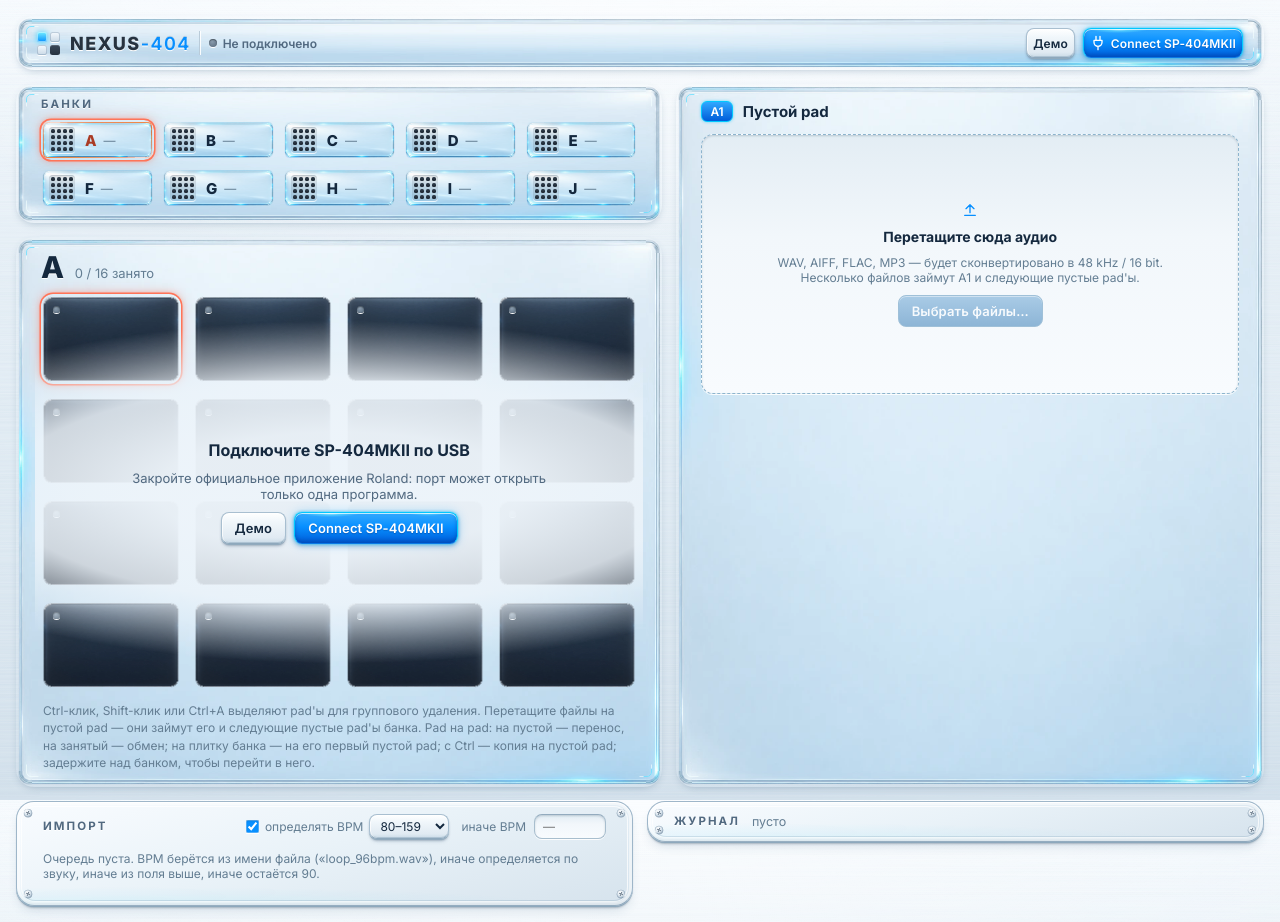
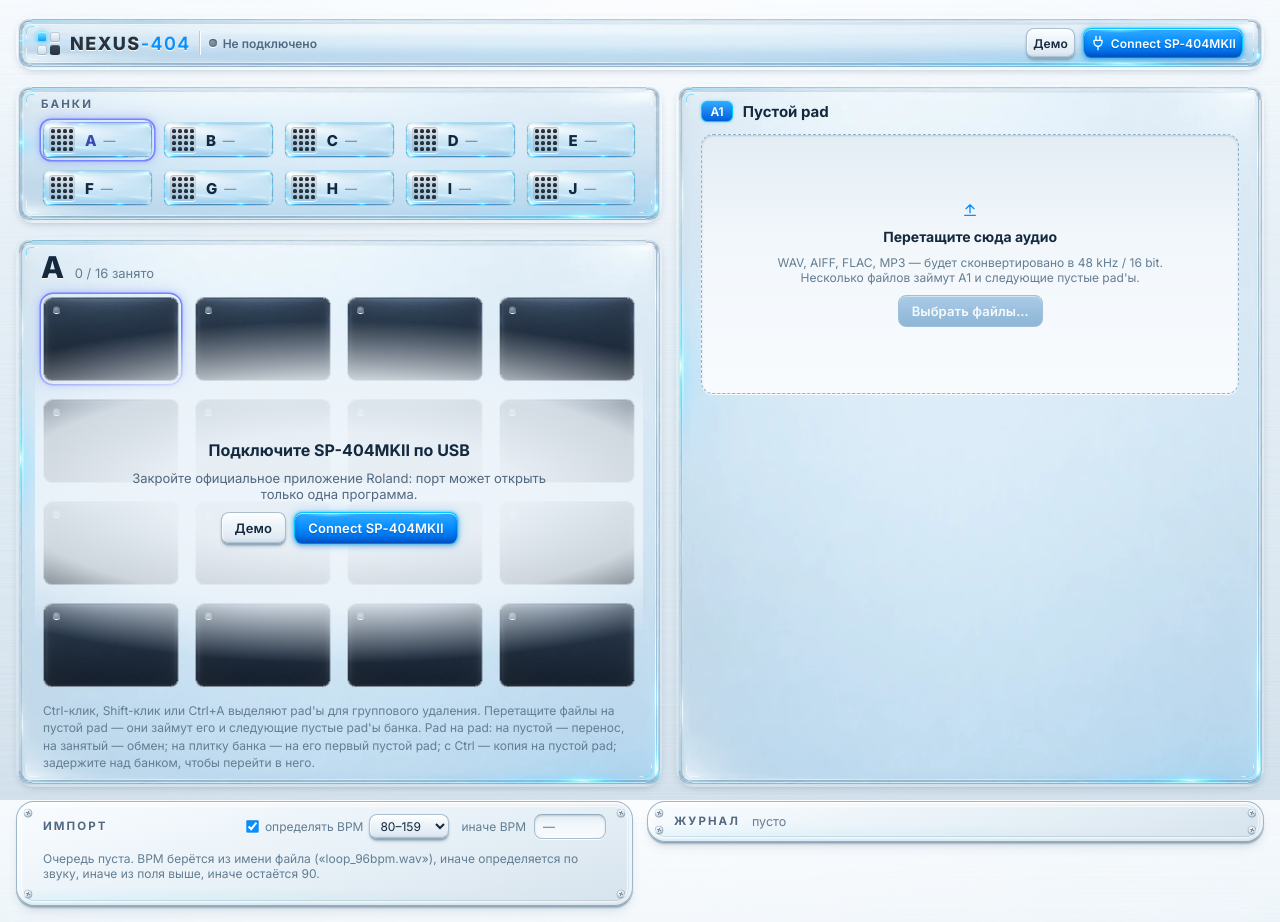
Before and after one commit to MaxMaximoff/nexus-404, a Preact app in the folder app/: page / in a window 1280 px wide. Built offline with nearby package versions, Linux system fonts and the light colour scheme.

Commit message:
style: cool selected bank and pad accents to periwinkle

```diff
--- a/app/src/ui/styles.css
+++ b/app/src/ui/styles.css
@@ -20,10 +20,10 @@
   --blue: #078fff;
   --blue-deep: #005dd9;
   --glint: #e9fdff;
-  /* Current bank/pad: a warm accent distinct from the cyan navigation and drop cues. */
-  --selection-edge: #ff7458;
-  --selection-ink: #aa3b24;
-  --selection-glow: 0 0 0 1.5px var(--selection-edge), 0 0 5px #ff7458b3, 0 0 14px #ff745866;
+  /* Current bank/pad: cool periwinkle, distinct from cyan navigation and drop cues. */
+  --selection-edge: #7785ff;
+  --selection-ink: #394baf;
+  --selection-glow: 0 0 0 1.5px var(--selection-edge), 0 0 5px #7785ffb3, 0 0 14px #7785ff66;
   /* Type */
   --text: #14283e;
   --text-2: #516980;
@@ -329,16 +329,16 @@
 .bank-tile.active {
   box-shadow: var(--selection-glow);
 }
-.bank-tile.active::before { opacity: 1; filter: hue-rotate(180deg) saturate(1.25); }
+.bank-tile.active::before { opacity: 1; filter: hue-rotate(45deg) saturate(1.25); }
 .bank-tile:active { box-shadow: 0 0 3px #00c8ff70; }
-.bank-tile.active:active { box-shadow: 0 0 0 1.5px var(--selection-edge), 0 0 7px #ff745880; }
+.bank-tile.active:active { box-shadow: 0 0 0 1.5px var(--selection-edge), 0 0 7px #7785ff80; }
 @media (prefers-reduced-motion: reduce) {
   .bank-tile, .bank-tile::before { transition: none; }
 }
 .mini-grid { display: grid; grid-template-columns: repeat(4, 1fr); gap: 2px; padding: 2px; border-radius: 4px; background: rgba(38, 50, 63, 0.1); box-shadow: inset 0 1px 1px rgba(44, 75, 100, 0.22), 0 1px 0 rgba(255, 255, 255, 0.8); }
 .mini-grid i { aspect-ratio: 1; border-radius: 1.5px; background: var(--graphite-face); }
 .mini-grid i.on { background: linear-gradient(#ffffff, #cfe2ee); box-shadow: inset 0 0 0 0.5px rgba(80, 140, 180, 0.55); }
-.bank-tile.active .mini-grid i.on { background: linear-gradient(#fff3e9, #ffb29b); box-shadow: 0 0 2px #ff745880; }
+.bank-tile.active .mini-grid i.on { background: linear-gradient(#f1f3ff, #bdc6ff); box-shadow: 0 0 2px #7785ff80; }
 .bank-meta { display: flex; align-items: center; gap: 7px; font-size: 12px; color: var(--muted); font-variant-numeric: tabular-nums; }
 .bank-letter { font-weight: 800; font-size: 15px; color: var(--text); display: inline-flex; align-items: center; gap: 4px; }
 .bank-tile.active .bank-meta, .bank-tile.active .bank-letter { color: var(--selection-ink); }
@@ -392,18 +392,18 @@
 .pad.empty .pad-empty { color: #7d94a8; }
 .pad.empty:hover { box-shadow: 0 0 0 1px #93bdd066; }
 .pad.empty:hover .pad-empty { color: #7f95aa; }
-/* Selected: warm emitter and external halo; preserve the approved raster and geometry. */
+/* Selected: cool emitter and external halo; preserve the approved raster and geometry. */
 .pad.full.selected {
   box-shadow: var(--selection-glow);
 }
-.pad.full.selected::before { opacity: 1; filter: hue-rotate(180deg) saturate(1.25); }
+.pad.full.selected::before { opacity: 1; filter: hue-rotate(45deg) saturate(1.25); }
 .pad.full.selected .pad-label { color: var(--selection-ink); }
 .pad.full:active { box-shadow: 0 0 5px #00c8ff70; }
-.pad.full.selected:active { box-shadow: 0 0 0 1.5px var(--selection-edge), 0 0 7px #ff745880; }
+.pad.full.selected:active { box-shadow: 0 0 0 1.5px var(--selection-edge), 0 0 7px #7785ff80; }
 .pad.empty.selected {
   box-shadow: var(--selection-glow);
 }
-.pad.empty.selected .pad-label { color: #ffb29b; }
+.pad.empty.selected .pad-label { color: #bdc6ff; }
 /* No SP: retain the connection overlay and hidden pad content on the shared graphite skin. */
 .pad-grid.offline .pad.empty > * { visibility: hidden; }
 .pad-grid.offline .pad.empty::before {
```
Also changed, not shown: app/src/assets/nexus-ui/README.md.
